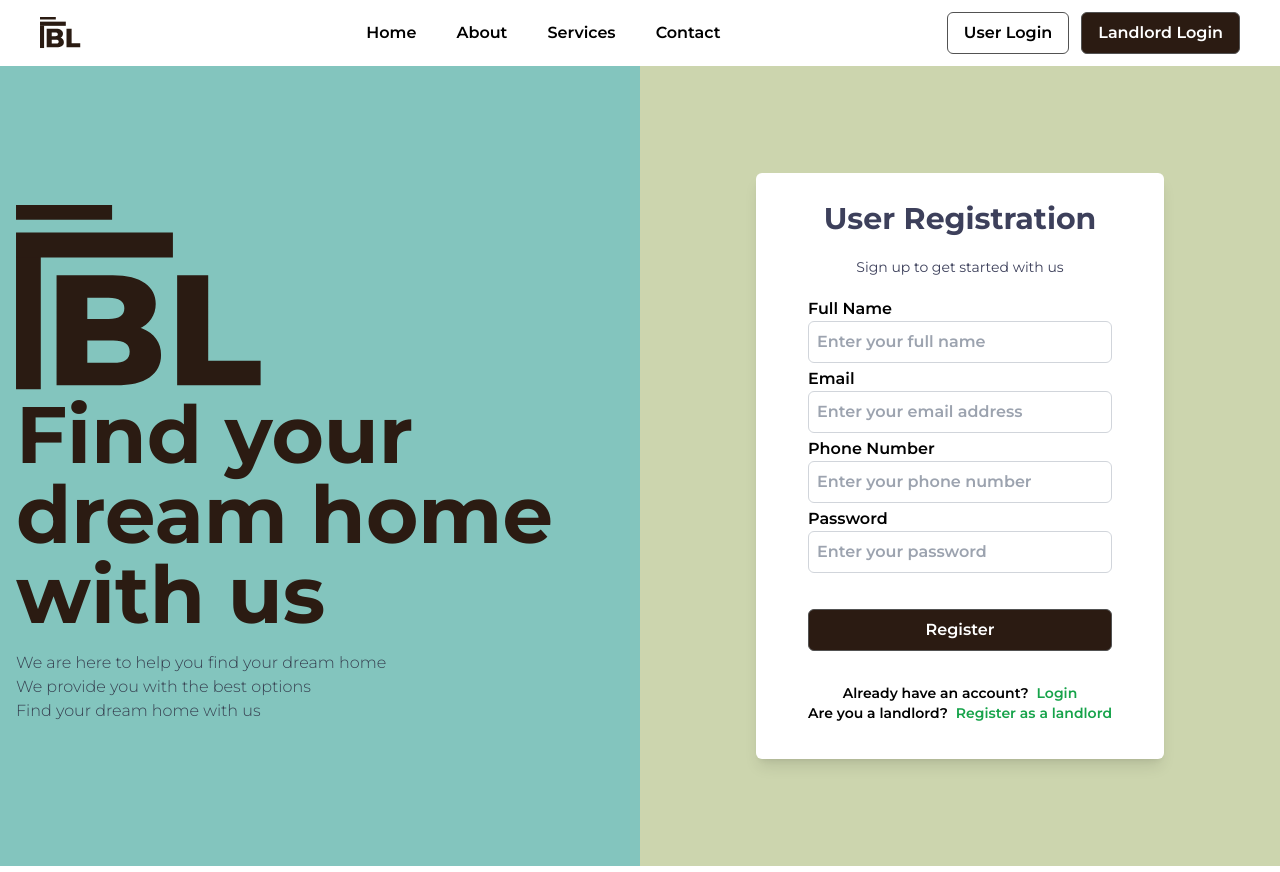
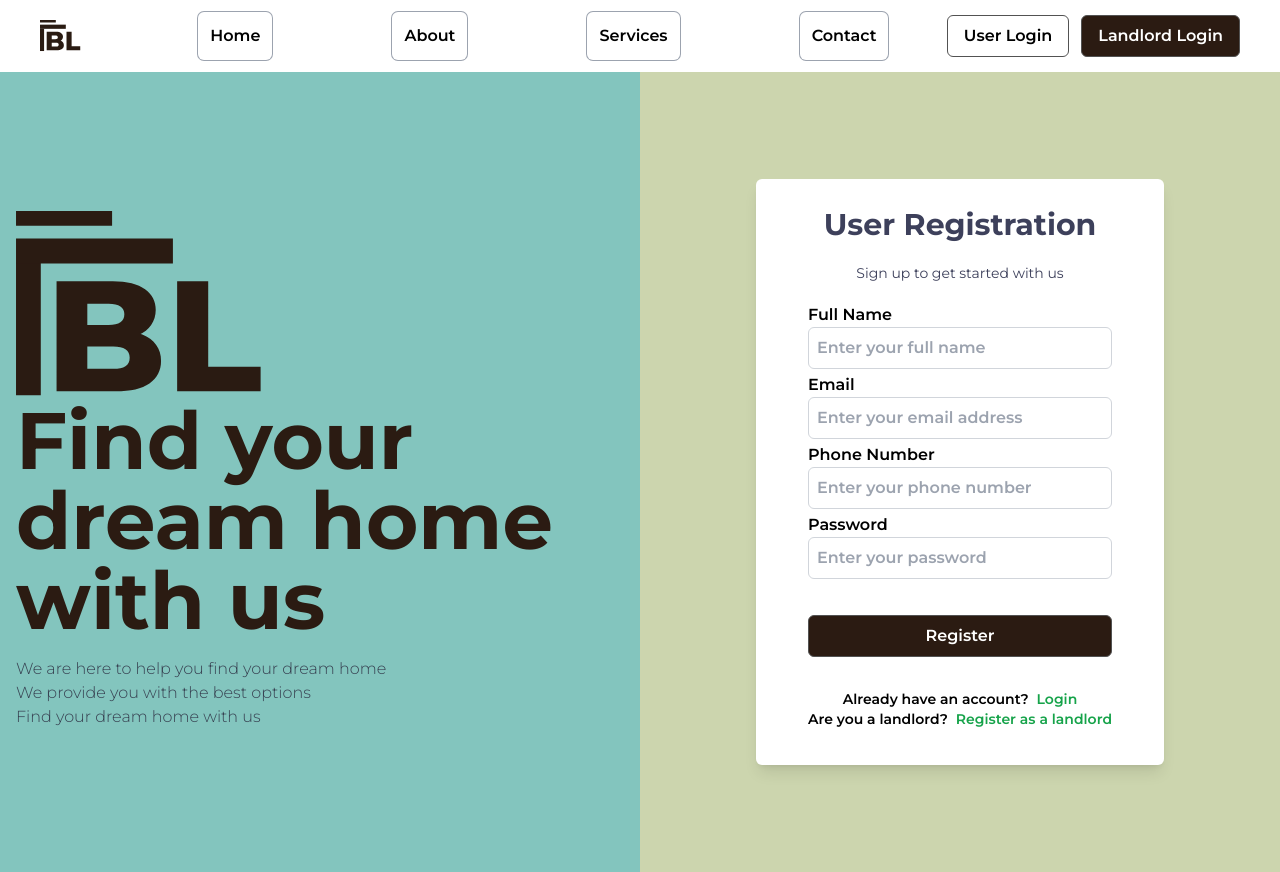
Before and after one commit to DevFaisal/BrokerLess, a React (Vite) app in the folder Client/: page /auth/register-user in a window 1280 px wide. Built offline with nearby package versions, Linux system fonts and the light colour scheme; no server answers.

Commit message:
refactor: Update NavBar component styling

```diff
--- a/Client/src/components/Modules/NavBar.jsx
+++ b/Client/src/components/Modules/NavBar.jsx
@@ -19,7 +19,7 @@ function NavBar() {
       <div
         className={`md:flex md:gap-10 ${
           isOpen
-            ? `flex flex-col h-1/2 self-center bg-white py-5 items-center absolute top-16 left-0 w-full z-50`
+            ? `flex flex-col gap-3 px-10  self-center bg-white py-5 items-center absolute top-16 left-0 w-full z-50`
             : "hidden"
         }`}
       >
@@ -29,7 +29,7 @@ function NavBar() {
             to={link.path}
             onClick={() => setIsOpen(false)}
             className={({ isActive }) =>
-              isActive ? "text-blue-500" : "text-black"
+              `${isActive ? "text-blue-500" : "text-black"} border-1 p-3 mx-10 ring-1 ring-gray-400 rounded-md w-full `
             }
           >
             {link.text}
```
